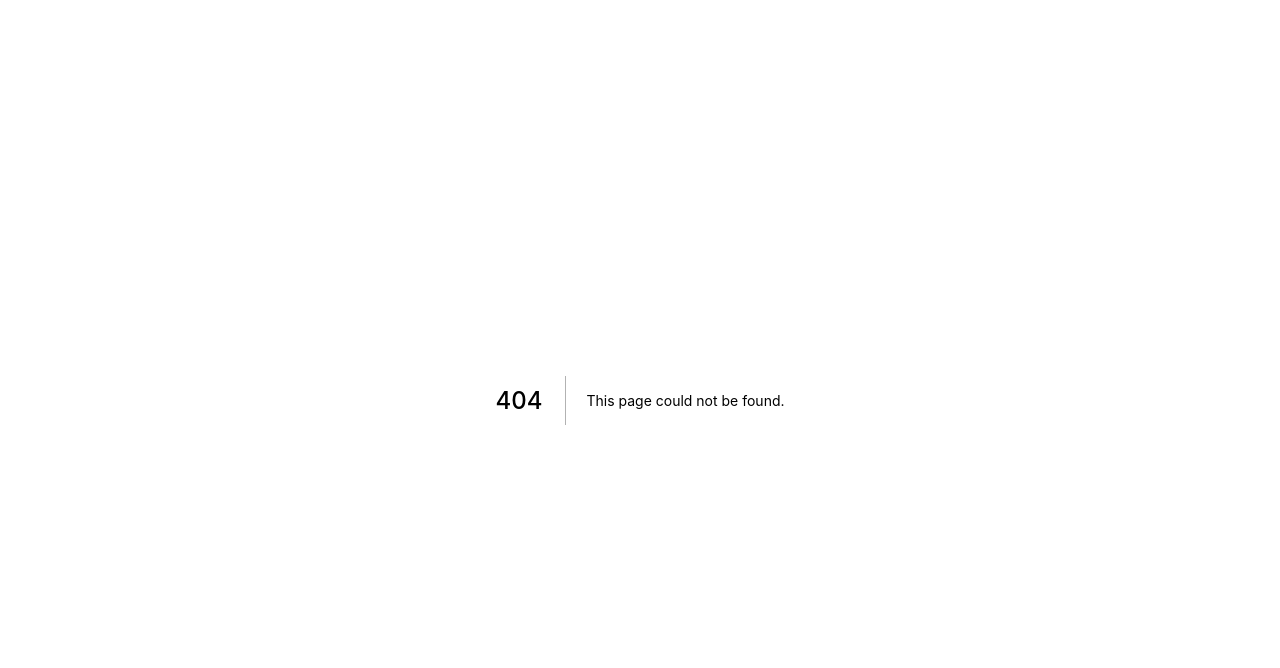
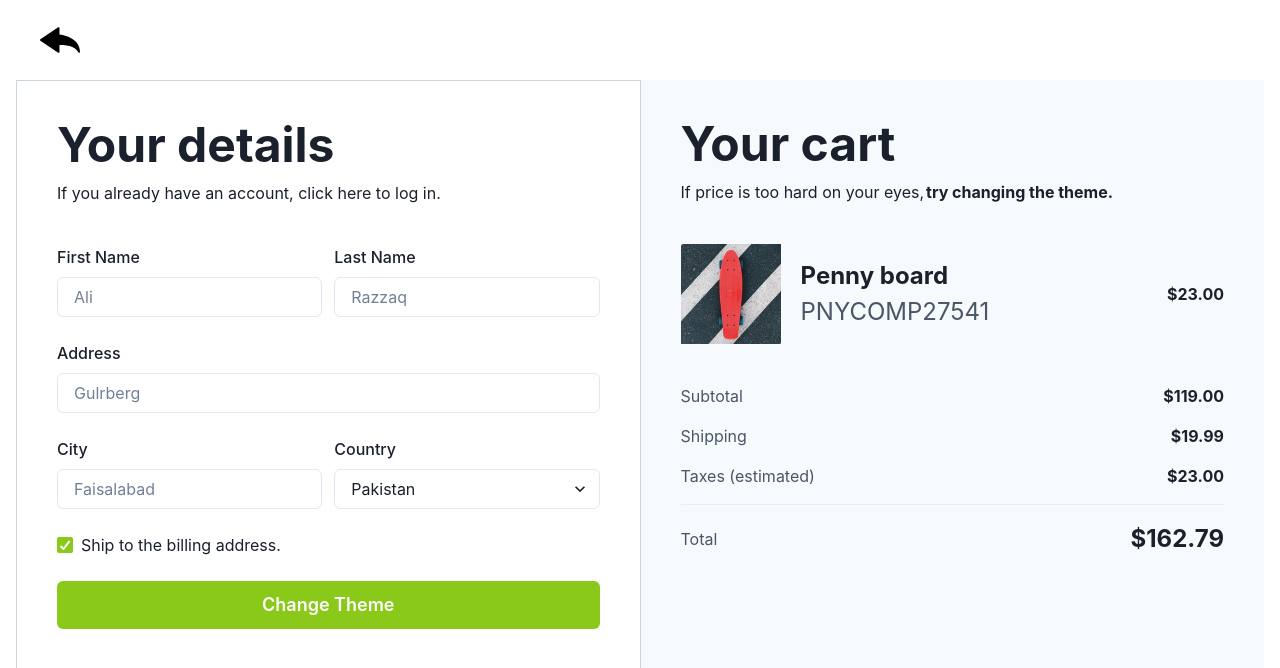
Before and after one commit to AliRa22aq/Chakra-ui-projects, a Next.js app: page /project2 in a window 1280 px wide. Before the commit this address had no page. Shown: the top 668 px of the page. Built offline with nearby package versions, Linux system fonts and the light colour scheme.

Commit message:
Project 2 added

```diff
--- /dev/null
+++ b/Theme/index.tsx
@@ -0,0 +1,23 @@
+import { extendTheme, theme as base } from "@chakra-ui/react";
+
+
+export const theme = extendTheme({
+    colors: {
+        brand: {
+            50: '#f5fee5',
+            100: '#e1fbb2',
+            200: '#cdf781',
+            300: '#b8ee56',
+            400: '#a2e032',
+            500: '#8ac919',
+            600: '#71ab09',
+            700: '#578602',
+            800: '#3c5e00',
+            900: '#203300',
+        },
+    },
+    fonts: {
+        heading: `Montserrat, ${base.fonts.heading}`,
+        body: `Inter, ${base.fonts.body}`
+    }
+});
--- /dev/null
+++ b/components/Back.tsx
@@ -0,0 +1,16 @@
+import React from 'react'
+import { Back } from '../public/icons/Icon'
+import { Icon, HStack, Stack, StackProps, Box, Heading, Text, Flex, Button } from '@chakra-ui/react'
+import { useRouter } from 'next/router'
+
+const BackButton = () => {
+    const router = useRouter();
+
+    return (
+        <Box position="absolute" top="5" left="10">
+            <Icon as={Back} boxSize="40px" _hover={{ boxSize: "50px" }} onClick={() => router.push("/")} />
+        </Box>
+    )
+}
+
+export default BackButton
--- /dev/null
+++ b/components/Project2/LeftSection.tsx
@@ -0,0 +1,76 @@
+import React from 'react'
+import { useColorMode, useBreakpointValue, Checkbox, Button, Select, SimpleGrid, GridItem, FormControl, FormLabel, Input, Heading, Text, VStack } from '@chakra-ui/react'
+
+const LeftSection = () => {
+    const colSpan = useBreakpointValue({base: 2, md: 1});
+    const {toggleColorMode} = useColorMode();
+
+  return (
+    <VStack  w="full" h="full" spacing={{base: 5, md: 10}} p={{base: 5, md: 10}} alignItems="flex-start" borderColor="gray.300" borderWidth="1px" >
+
+        <VStack spacing={{base: 0.5, md: 3}} alignItems="flex-start" >
+            <Heading size="2xl">Your details</Heading>
+            <Text>If you already have an account, click here to log in.</Text>
+        </VStack>
+
+          <SimpleGrid columns={2} columnGap={3} rowGap={6} w="full" >
+
+              <GridItem colSpan={colSpan}>
+                  <FormControl>
+                      <FormLabel> First Name </FormLabel>
+                      <Input placeholder='Ali' />
+                  </FormControl>
+              </GridItem>
+
+              <GridItem colSpan={colSpan}>
+                  <FormControl>
+                      <FormLabel> Last Name </FormLabel>
+                      <Input placeholder='Razzaq' />
+                  </FormControl>
+              </GridItem>
+
+              <GridItem colSpan={2}>
+                  <FormControl>
+                      <FormLabel> Address </FormLabel>
+                      <Input placeholder='Gulrberg' />
+                  </FormControl>
+              </GridItem>
+
+              <GridItem colSpan={colSpan}>
+                  <FormControl>
+                      <FormLabel> City </FormLabel>
+                      <Input placeholder='Faisalabad' />
+                  </FormControl>
+              </GridItem>
+
+              <GridItem colSpan={colSpan}>
+                  <FormControl>
+                      <FormLabel> Country </FormLabel>
+                      <Select>
+                        <option> Pakistan </option>
+                        <option> India </option>
+                        <option> United States of America </option>
+                      </Select>
+                  </FormControl>
+              </GridItem>
+
+              <GridItem colSpan={2}>
+                <Checkbox colorScheme="brand" defaultChecked>Ship to the billing address.</Checkbox>
+              </GridItem>
+
+
+              <GridItem colSpan={2}>
+                  {/* <Button size="lg" w="full">Place order</Button> */}
+                  <Button colorScheme="brand" onClick={toggleColorMode} size="lg" w="full"> Change Theme </Button>
+
+              </GridItem>
+
+
+          </SimpleGrid>
+
+
+    </VStack>
+  )
+}
+
+export default LeftSection
--- /dev/null
+++ b/components/Project2/RightSection.tsx
@@ -0,0 +1,68 @@
+import React from 'react'
+import { Divider, Image, Flex, Box, Heading, Text, VStack, HStack, useColorMode, useColorModeValue } from '@chakra-ui/react'
+
+const RightSection = () => {
+    const {toggleColorMode} = useColorMode();
+    const bgColor = useColorModeValue("gray.50", "whiteAlpha.50")
+    const color = useColorModeValue("gray.600", "gray.400")
+
+    return (
+        <VStack w="full" h="full" spacing={{base: 5, md: 10}} p={{base: 5, md: 10}} alignItems="flex-start" bg={bgColor}>
+
+            <VStack spacing={{base: 0.5, md: 3}} alignItems="flex-start" >
+                <Heading size="2xl">Your cart</Heading>
+                <Flex>
+                    <Text>
+                        If price is too hard on your eyes,
+                        <Text as="span" ml="2px" onClick={toggleColorMode} fontWeight="bold" cursor="pointer">try changing the theme.</Text>
+                    </Text>
+                </Flex>
+            </VStack>
+
+            <HStack justifyContent="space-between" w="full" alignItems="center">
+
+                <HStack spacing={5}>
+                    <Image src='/project2/1.png' boxSize={{base: "75px", md:"100px"}} />
+
+                    <VStack spacing={-2} alignItems="flex-start">
+                        <Text fontSize={{base: "medium", md: "2xl"}} fontWeight="bold">Penny board</Text>
+                        <Text fontSize={{base: "medium", md: "2xl"}} color={color}>PNYCOMP27541</Text>
+                    </VStack>
+
+                </HStack>
+
+                <Text fontWeight="bold"> $23.00 </Text>
+
+            </HStack>
+
+            <VStack spacing={4} w="full" alignItems="flex-start" >
+
+                <HStack justifyContent="space-between" w="full">
+                    <Text color={color}> Subtotal </Text>
+                    <Text  fontWeight="bold"> $119.00 </Text>
+                </HStack>
+                <HStack justifyContent="space-between" w="full">
+                    <Text color={color}> Shipping </Text>
+                    <Text fontWeight="bold"> $19.99 </Text>
+                </HStack>
+                <HStack justifyContent="space-between" w="full">
+                    <Text color={color}> Taxes (estimated) </Text>
+                    <Text  fontWeight="bold"> $23.00 </Text>
+                </HStack>
+
+                <Divider />
+
+                <HStack justifyContent="space-between" w="full">
+                    <Text color={color}> Total </Text>
+                    <Text fontWeight="bold" fontSize="2xl"> $162.79 </Text>
+                </HStack>
+
+            </VStack>
+
+
+
+        </VStack>
+    )
+}
+
+export default RightSection
--- a/pages/_app.tsx
+++ b/pages/_app.tsx
@@ -1,10 +1,11 @@
 import '../styles/globals.css'
 import type { AppProps } from 'next/app'
 import { ChakraProvider } from '@chakra-ui/react'
+import { theme } from '../Theme'
 
 function MyApp({ Component, pageProps }: AppProps) {
   return (
-    <ChakraProvider>
+    <ChakraProvider theme={theme}>
       <Component {...pageProps} />
     </ChakraProvider>
   )
--- a/pages/project1.tsx
+++ b/pages/project1.tsx
@@ -6,11 +6,13 @@ import styles from '../styles/Home.module.css'
 import { Box, Heading, Text } from '@chakra-ui/react'
 import Pricing from '../components/Project1/Pricing'
 import Features from '../components/Project1/Features'
+import BackButton from '../components/Back'
 
 
 const Home: NextPage = () => {
   return (
     <Box textAlign="center">
+      <BackButton />
       <Header />
       <Pricing />
       <Features />
--- /dev/null
+++ b/pages/project2.tsx
@@ -0,0 +1,21 @@
+import type { NextPage } from 'next'
+import { Box, Container, Flex, Heading, Text } from '@chakra-ui/react'
+import BackButton from '../components/Back'
+import LeftSection from '../components/Project2/LeftSection'
+import RightSection from '../components/Project2/RightSection'
+
+const Home: NextPage = () => {
+  return (
+    <Box>
+      <BackButton />
+      <Container maxW={"container.xl"} >
+        <Flex h={{base: "auto", md: "100vh"}} py="20" direction={{base: "column-reverse", md: "row"}}>
+          <LeftSection />
+          <RightSection />
+        </Flex>
+      </Container>
+    </Box>
+  )
+}
+
+export default Home
```
Also changed, not shown: components/Project1/Pricing.tsx (+4 -8 lines), pages/index.tsx (+20 -9 lines), styles/Home.module.css (deleted, +0 -129 lines), public/images/2.png (added), public/project2/1.png (added).
